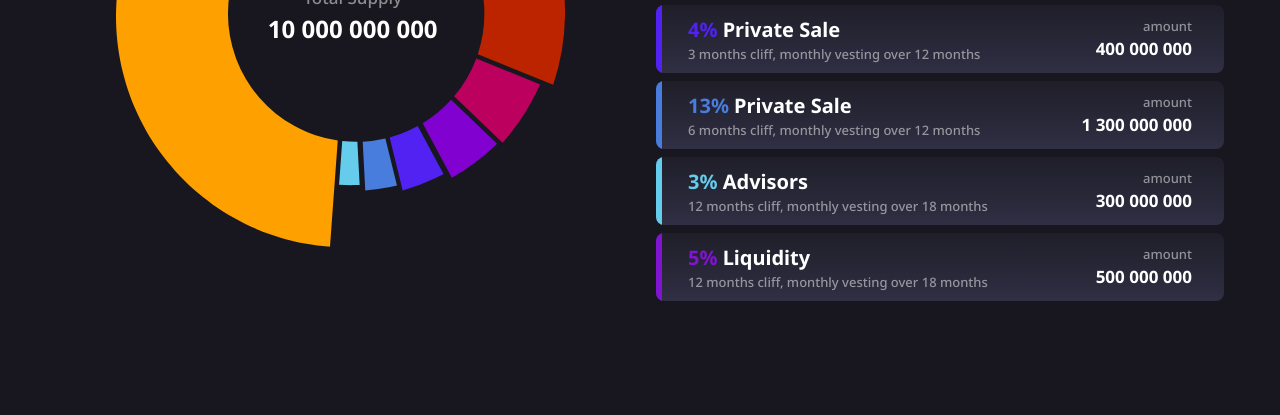
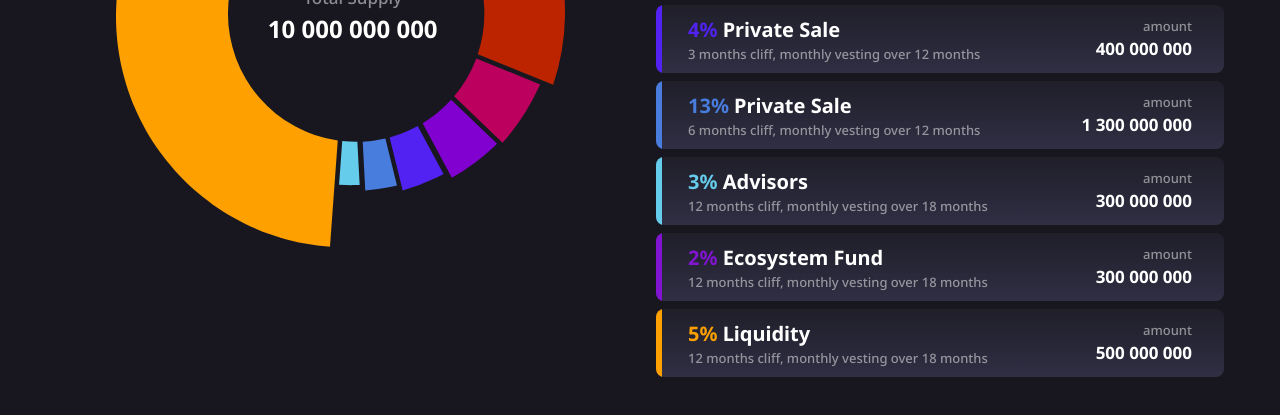
Before and after one commit to kevdevlife/SSV3, a website built with Vite: page index.html in a window 1280 px wide. Shown: the part 6256-6671 px from the top of the page. Built offline with nearby package versions, Linux system fonts and the light colour scheme.

Commit message:
fix tokenomics

```diff
--- a/partials/tokenomics.html
+++ b/partials/tokenomics.html
@@ -178,6 +178,17 @@
 
           <li class="tokenomics-list__item">
             <div class="tokenomics-list__col">
+              <span class="tokenomics-list__title"> <span class="text-theme">2%</span> Ecosystem Fund</span>
+              <span class="tokenomics-list__small-text">12 months cliff, monthly vesting over 18 months</span>
+            </div>
+            <div class="tokenomics-list__col">
+              <span class="tokenomics-list__small-text">amount</span>
+              <span class="tokenomics-list__number">300 000 000</span>
+            </div>
+          </li>
+
+          <li class="tokenomics-list__item">
+            <div class="tokenomics-list__col">
               <span class="tokenomics-list__title"> <span class="text-theme">5%</span> Liquidity</span>
               <span class="tokenomics-list__small-text">12 months cliff, monthly vesting over 18 months</span>
             </div>
```
